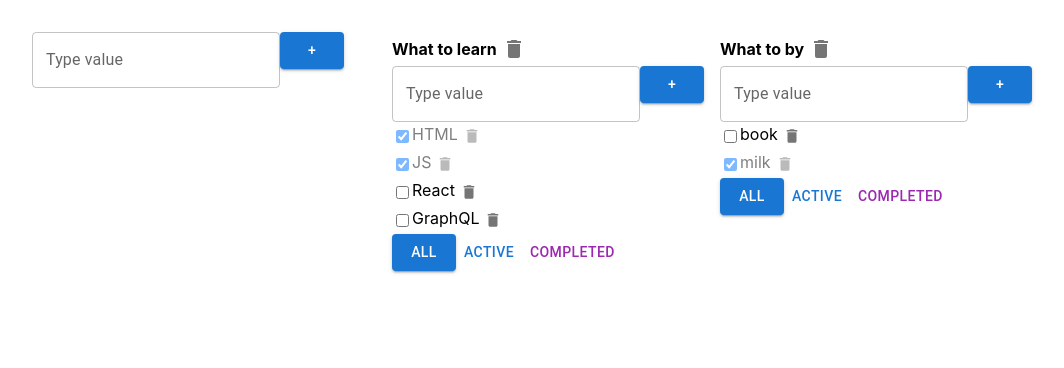
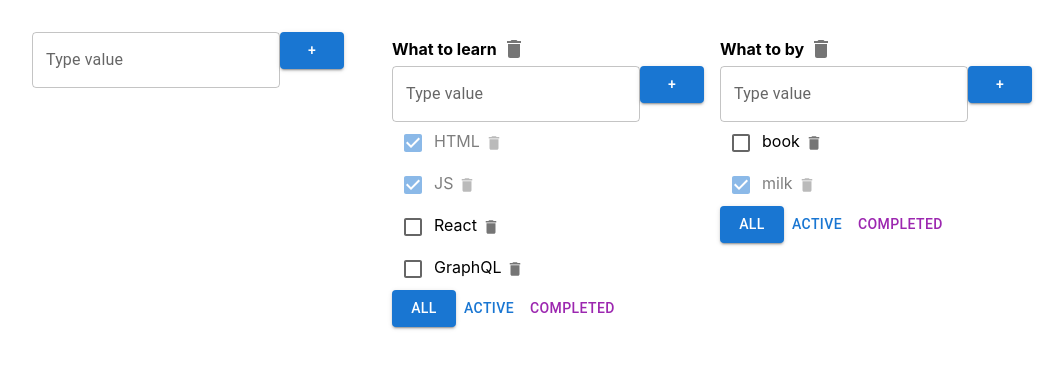
Before and after one commit to AlexandrShnipov/todolist-ts, a React (Create React App) app: page / in a window 1280 px wide. Shown: the top 368 px of the page, without its empty margins (32-1096 px from the left). Built offline with nearby package versions, Linux system fonts and the light colour scheme.

Commit message:
added Checkbox in Todolist.tsx / MU

```diff
--- a/src/components/Todolist.tsx
+++ b/src/components/Todolist.tsx
@@ -5,7 +5,7 @@ import {AddItemForm} from './AddItemForm';
 import {EditableSpan} from './EditableSpan';
 import IconButton from '@mui/material/IconButton';
 import {Delete} from '@mui/icons-material';
-import {Button} from '@mui/material';
+import {Button, Checkbox} from '@mui/material';
 
 export type TasksType = {
     id: string
@@ -45,8 +45,7 @@ export const Todolist = (props: TodoListPropsType) => {
                     key={task.id}
                     className={task.isDone ? 'is-done' : ''}
                 >
-                    <input
-                        type="checkbox"
+                    <Checkbox
                         checked={task.isDone}
                         onChange={onChangeHandler}
                     />
```
